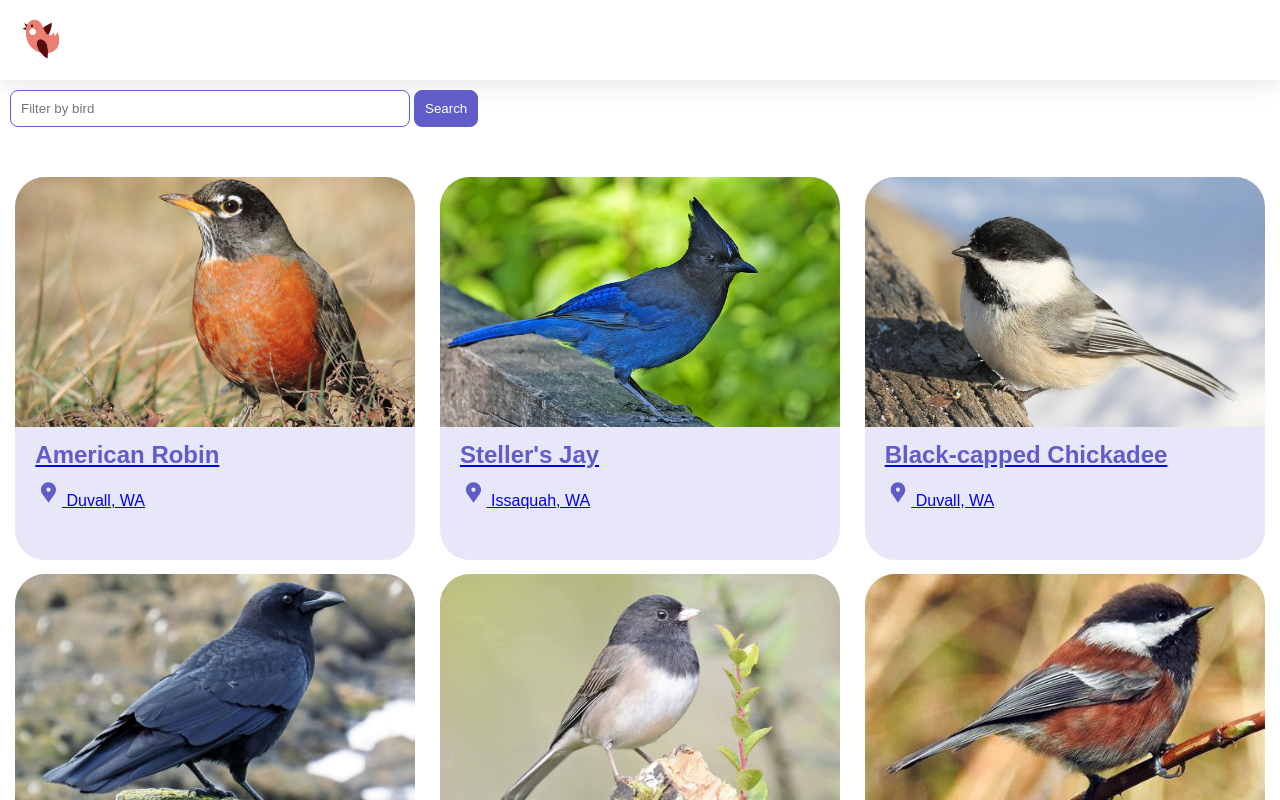
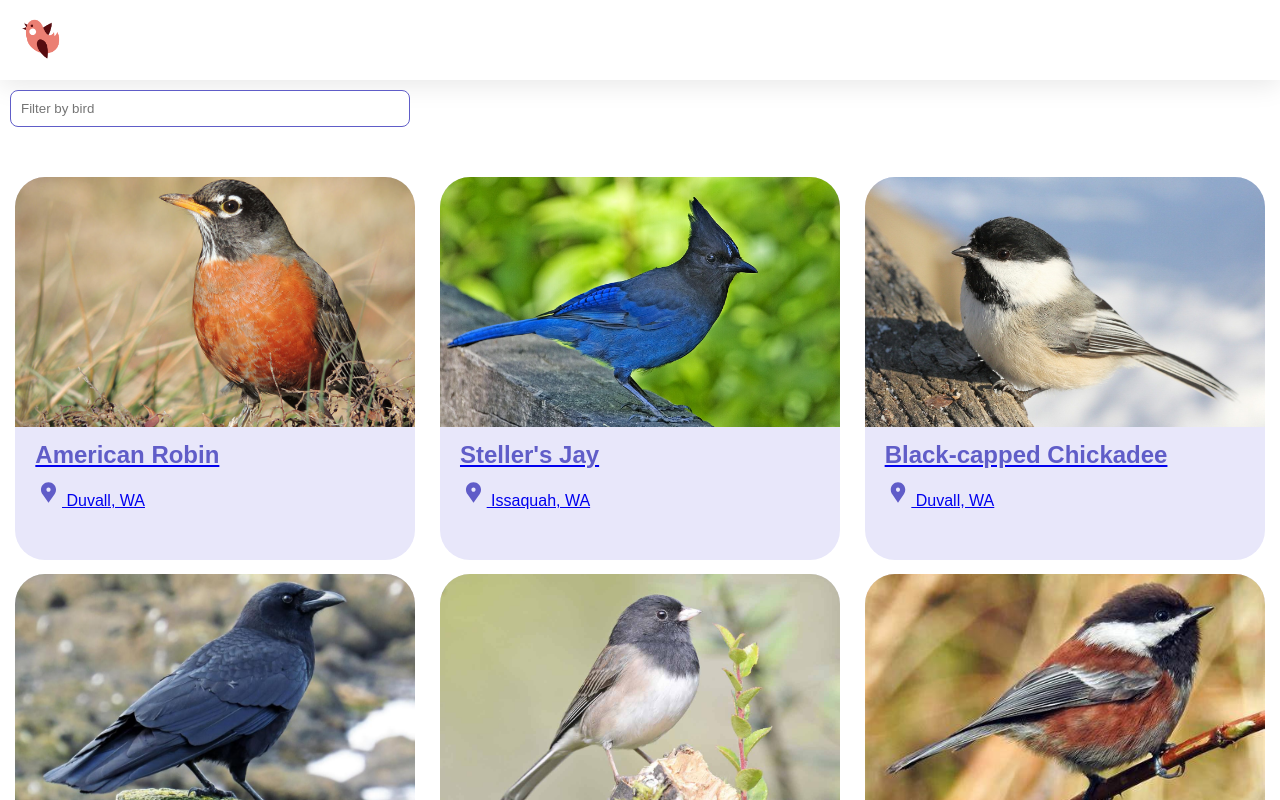
Before and after one commit to jallend1/daBoids, an Angular app: page / in a window 1280 px wide. Shown: the top 800 px of the page. Built offline with nearby package versions, Linux system fonts and the light colour scheme.

Commit message:
Removes search button and implements live search

```diff
--- a/src/app/home/home.component.html
+++ b/src/app/home/home.component.html
@@ -1,9 +1,14 @@
 <section>
   <form>
-    <input type="text" placeholder="Filter by bird" #filter />
-    <button class="primary" type="button" (click)="filterResults(filter.value)">
+    <input
+      type="text"
+      placeholder="Filter by bird"
+      #filter
+      (input)="filterResults(filter.value)"
+    />
+    <!-- <button class="primary" type="button" (click)="filterResults(filter.value)">
       Search
-    </button>
+    </button> -->
   </form>
 </section>
 <section class="results">
```
